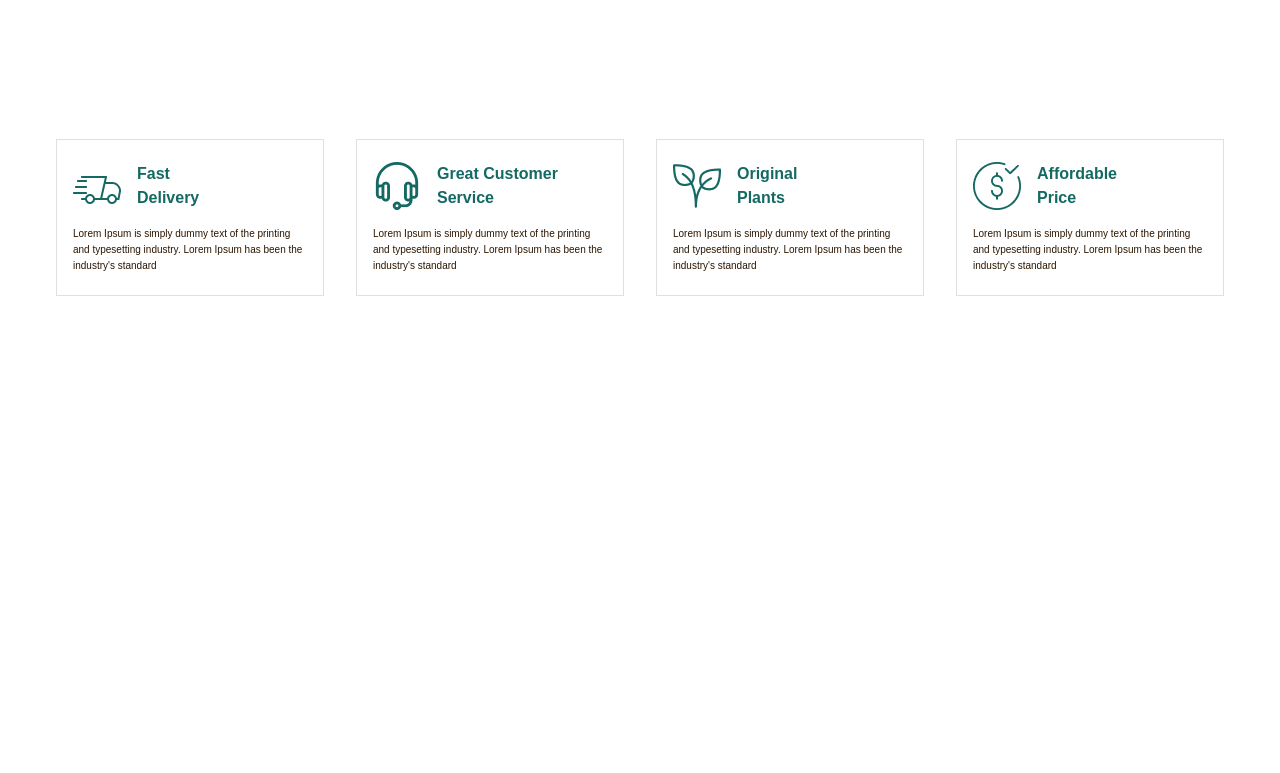
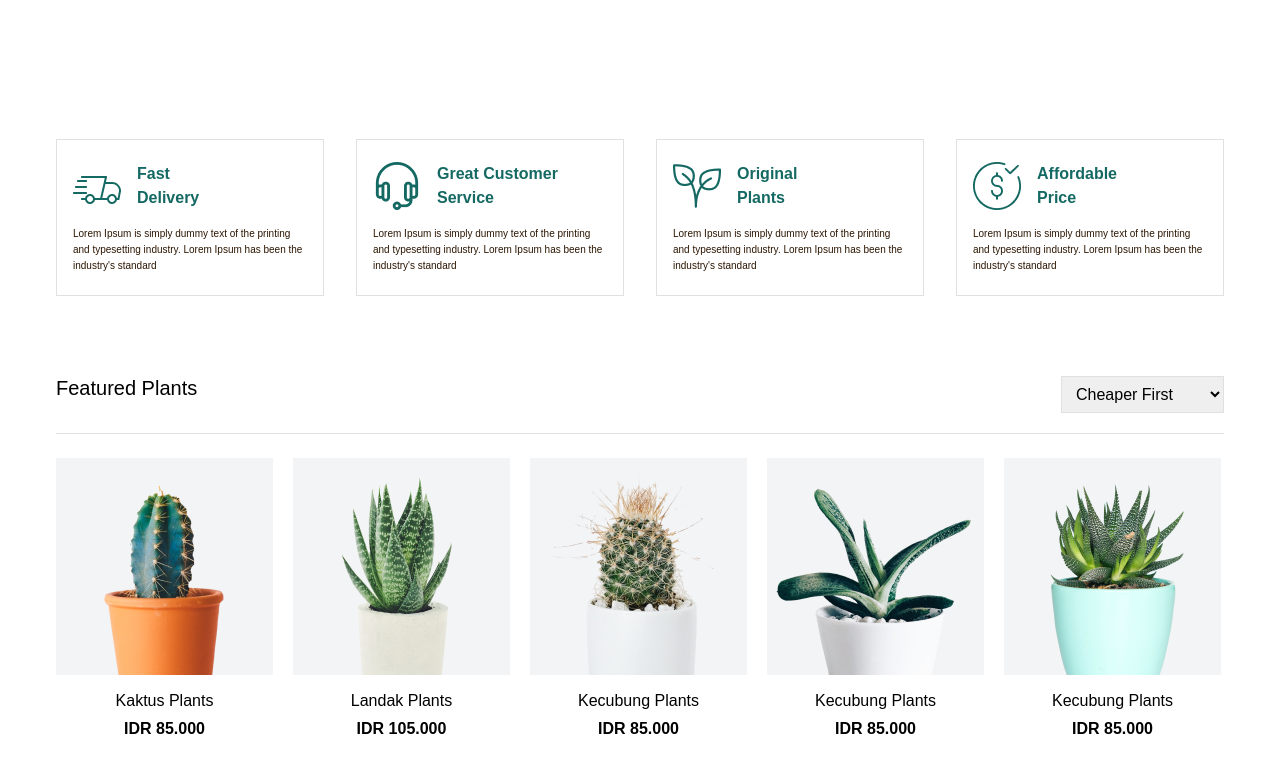
Before and after one commit to network-Error/plant-shop, a website built with webpack: page src/index.html in a window 1280 px wide. Shown: the part 745-1518 px from the top of the page. Before the commit the page ends 1121 px from the top, so only its background shows below. Built offline with nearby package versions, Linux system fonts and the light colour scheme; files whose address does not match are found by name.

Commit message:
feat: add featured section

```diff
--- a/src/index.html
+++ b/src/index.html
@@ -114,6 +114,46 @@
                 </div>
             </div>
         </section>
+        <section class="featured">
+            <div class="container">
+                <div class="featured__wrapper">
+                    <div class="featured__head">
+                        <h2 class="featured__heading">Featured Plants</h2>
+                        <select name="select" id="" class="featured__value-list">
+                            <option value="1">Cheaper First</option>
+                            <option value="2">Cheaper Second</option>
+                        </select>
+                    </div>
+                    <div class="featured__items">
+                        <div class="featured__item">
+                            <img src="./img/kaktus.png" alt="Kaktus" class="featured__item-img">
+                            <p class="featured__item-name">Kaktus Plants</p>
+                            <p class="featured__item-price">IDR 85.000</p>
+                        </div>
+                        <div class="featured__item">
+                            <img src="./img/landak.png" alt="Landak" class="featured__item-img">
+                            <p class="featured__item-name">Landak Plants</p>
+                            <p class="featured__item-price">IDR 105.000</p>
+                        </div>
+                        <div class="featured__item">
+                            <img src="./img/kecubung.png" alt="Kecubung" class="featured__item-img">
+                            <p class="featured__item-name">Kecubung Plants</p>
+                            <p class="featured__item-price">IDR 85.000</p>
+                        </div>
+                        <div class="featured__item">
+                            <img src="./img/kecubung2.png" alt="Kecubung" class="featured__item-img">
+                            <p class="featured__item-name">Kecubung Plants</p>
+                            <p class="featured__item-price">IDR 85.000</p>
+                        </div>
+                        <div class="featured__item">
+                            <img src="./img/kecubung3.png" alt="Kecubung" class="featured__item-img">
+                            <p class="featured__item-name">Kecubung Plants</p>
+                            <p class="featured__item-price">IDR 85.000</p>
+                        </div>
+                    </div>
+                </div>
+            </div>
+        </section>
     </main>
 </body>
 </html>
--- a/src/index.scss
+++ b/src/index.scss
@@ -245,3 +245,58 @@ p {
     line-height: $lh-16;
     color: $black-light;
 }
+
+// Featured
+.featured {
+    margin-bottom: 80px;
+}
+
+.featured__head {
+    display: flex;
+    justify-content: space-between;
+    padding-bottom: 19.5px;
+    border-bottom: 1px solid $smoke-border;
+    margin-bottom: 24px;
+}
+
+.featured__heading {
+    font-weight: $fw-500;
+    font-size: $fs-20;
+    line-height: $lh-24;
+    color: $black;
+}
+
+.featured__value-list {
+    padding: 8px 10px;
+    border-color: $smoke-border;
+
+    & option {
+        font-weight: $fw-500;
+    }
+}
+
+.featured__items {
+    display: flex;
+    gap: 20px;
+}
+
+.featured__item {
+    display: flex;
+    flex-direction: column;
+    align-items: center;
+    text-align: center;
+
+    & img {
+        margin-bottom: 16px;
+    }
+}
+
+.featured__item-name {
+    line-height: $lh-20;
+    margin-bottom: 8px;
+}
+
+.featured__item-price {
+    font-weight: $fw-600;
+    line-height: $lh-20;
+}
```
Also changed, not shown: src/img/kaktus.png (added), src/img/kecubung.png (added), src/img/kecubung2.png (added), src/img/kecubung3.png (added), src/img/landak.png (added).
